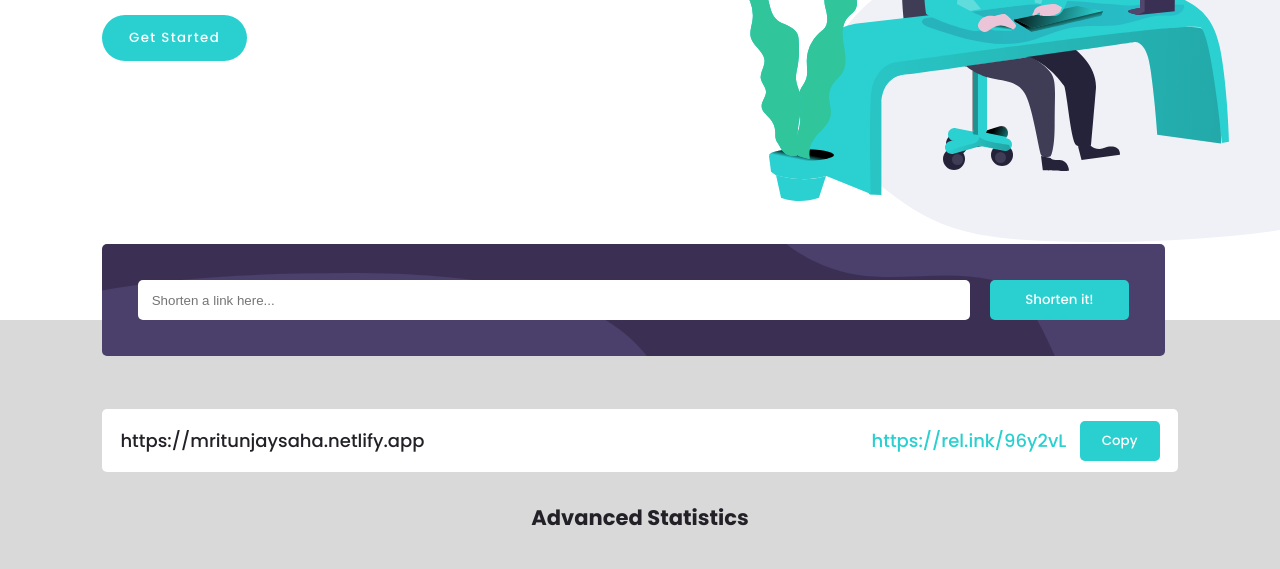
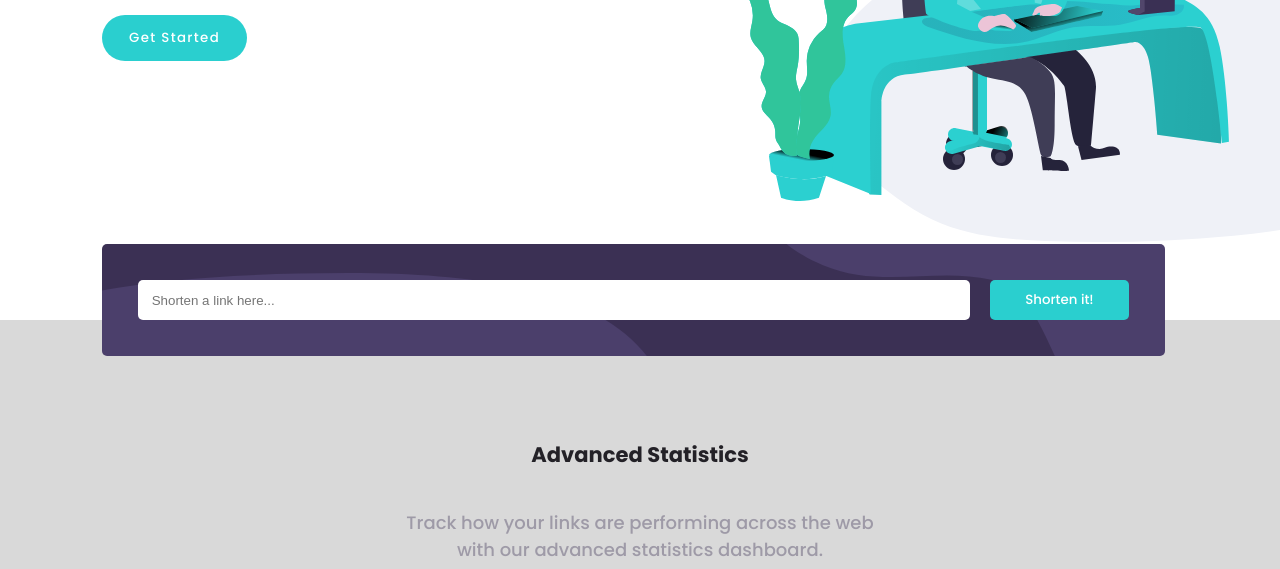
Before and after one commit to mritunjaysaha/url-shortner, a plain HTML site: page index.html in a window 1280 px wide. Shown: the part 408-977 px from the top of the page. Drawn offline with Linux system fonts and the light colour scheme.

Commit message:
removed hard coded link from HTML

```diff
--- a/index.html
+++ b/index.html
@@ -78,11 +78,7 @@
         <section class="statistics-section">
             <div id="shortened-links-container">
                 <div class="shortened-links">
-                <p class="links">https://mritunjaysaha.netlify.app</p>
-                <div class="shortened-links-btn">
-                    <p data-link="-1" class="links blue">https://rel.ink/96y2vL</p>
-                    <button class="btn-copy" data-number="-1">Copy</button>
-                </div>
+
                 </div>
             </div>
             <div class="statistics-contents">
```
Lines whose indentation alone changed are shown as unchanged.
